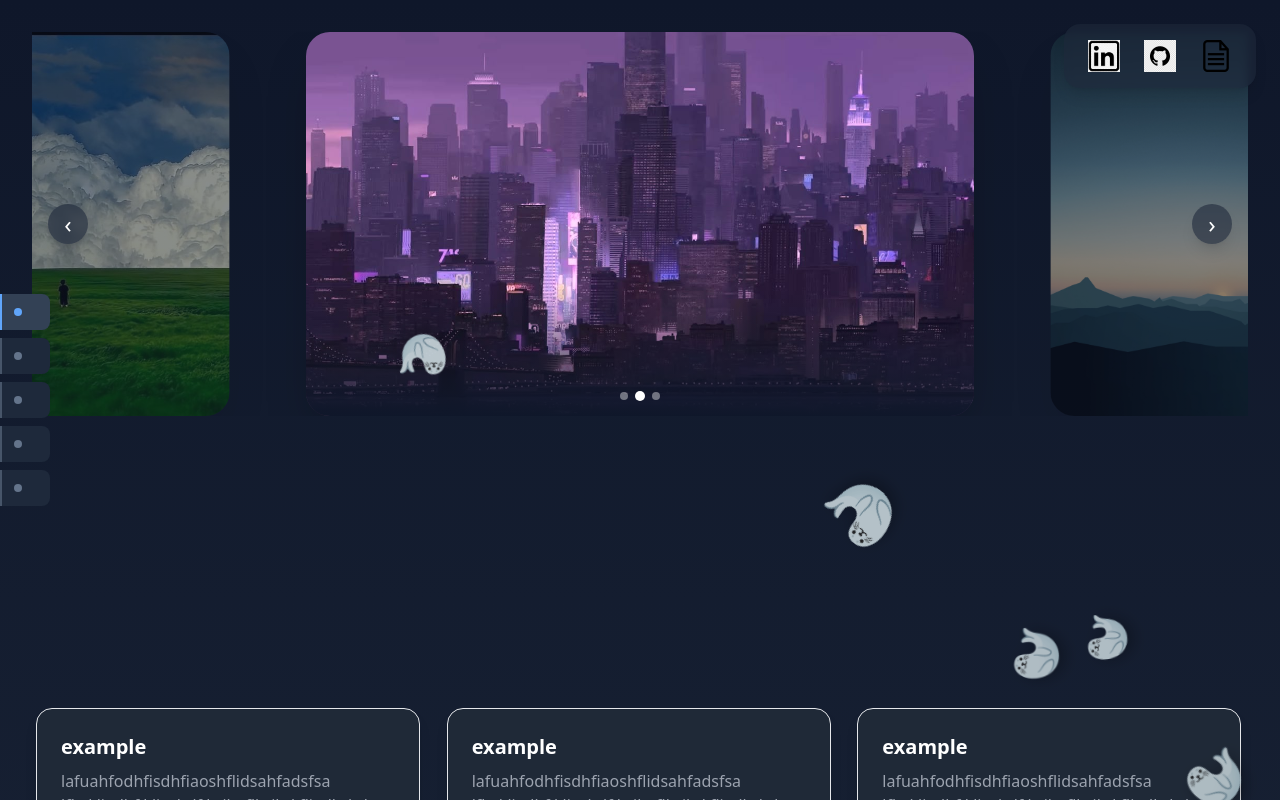
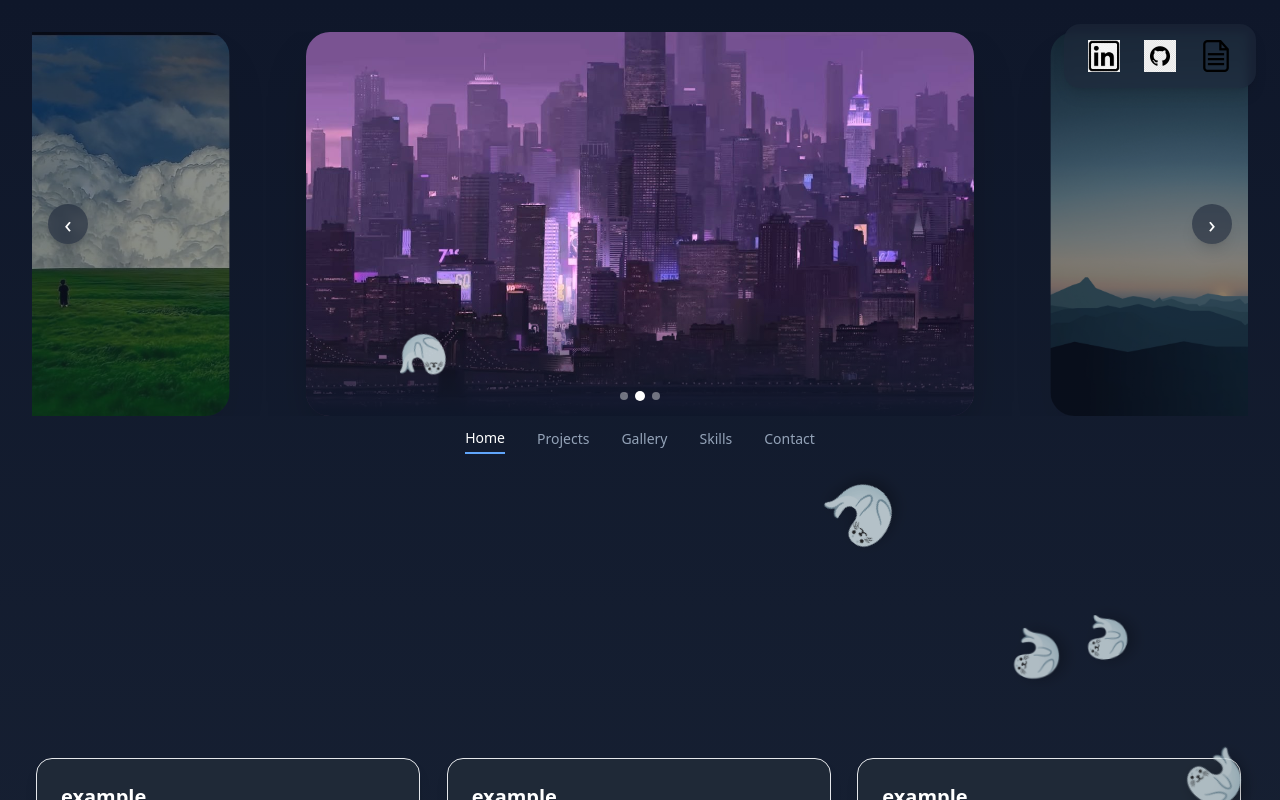
Before and after one commit to ChristianPuello/portfolio, a React (Vite) app: page / in a window 1280 px wide. Shown: the top 800 px of the page. Built offline with nearby package versions, Linux system fonts and the light colour scheme.

Commit message:
reworked sidebar into horizontal

```diff
--- a/src/App.tsx
+++ b/src/App.tsx
@@ -27,7 +27,7 @@ function App() {
     <>
       <FallingSeals />
       <div className="min-h-screen bg-gradient-to-b from-slate-900 via-slate-800 to-slate-90 text-white">
-        <Sidebar />
+
 
         <div
           onMouseEnter={() => setIslandHovered(true)}
@@ -46,6 +46,8 @@ function App() {
         <section id="top" className="px-8 pt-8 max-w-9xl mx-auto">
           <Hero images={images} />
         </section>
+
+        <Sidebar />
 
 
         <section id="1" className="py-64">
--- a/src/components/Sidebar.tsx
+++ b/src/components/Sidebar.tsx
@@ -10,15 +10,13 @@ const sections = [
 
 export default function Sidebar() {
   const [active, setActive] = useState("")
-  const [hovered, setHovered] = useState(false)
+  const [stuck, setStuck] = useState(false)
 
   useEffect(() => {
     const observer = new IntersectionObserver(
       (entries) => {
         entries.forEach((entry) => {
-          if (entry.isIntersecting) {
-            setActive(entry.target.id)
-          }
+          if (entry.isIntersecting) setActive(entry.target.id)
         })
       },
       { threshold: 0.1 }
@@ -32,39 +30,41 @@ export default function Sidebar() {
     return () => observer.disconnect()
   }, [])
 
+  useEffect(() => {
+    const handleScroll = () => {
+      const hero = document.getElementById("top")
+      if (hero) {
+        const bottom = hero.getBoundingClientRect().bottom
+        setStuck(bottom <= 60)
+      }
+    }
+    window.addEventListener("scroll", handleScroll)
+    return () => window.removeEventListener("scroll", handleScroll)
+  }, [])
+
   return (
     <div
-      className="fixed top-1/2 left-0 -translate-y-1/2 z-40 flex flex-col gap-2"
-      onMouseEnter={() => setHovered(true)}
-      onMouseLeave={() => setHovered(false)}
+      className={`z-40 transition-all duration-300 ${
+        stuck
+          ? "fixed top-0 left-0 right-0 bg-slate-800/80 backdrop-blur-sm shadow-lg"
+          : "relative bg-transparent"
+      }`}
     >
+      <nav className="flex items-center justify-center gap-8 px-8 py-3">
         {sections.map(({ id, label }) => (
           <a
             key={id}
             href={`#${id}`}
-          className={`flex items-center gap-3 py-2 pr-4 pl-3 transition-all duration-300 rounded-r-lg group
-            ${active === id
-              ? "bg-slate-700 border-l-2 border-blue-400"
-              : "bg-slate-800 border-l-2 border-slate-600 hover:border-blue-400"
+            className={`text-sm font-medium transition-all duration-200 pb-1 ${
+              active === id
+                ? "text-white border-b-2 border-blue-400"
+                : "text-slate-400 hover:text-white"
             }`}
           >
-          {/* dot indicator */}
-          <span
-            className={`w-2 h-2 rounded-full flex-shrink-0 transition-colors duration-300 ${
-              active === id ? "bg-blue-400" : "bg-slate-500 group-hover:bg-blue-400"
-            }`}
-          />
-
-          {/* label - slides in on hover */}
-          <span
-            className={`text-sm font-medium whitespace-nowrap overflow-hidden transition-all duration-300 ${
-              active === id ? "text-white" : "text-slate-400 group-hover:text-white"
-            } ${hovered ? "max-w-xs opacity-100" : "max-w-0 opacity-0"}`}
-          >
             {label}
-          </span>
           </a>
         ))}
+      </nav>
     </div>
   )
 }
```
Lines whose indentation alone changed are shown as unchanged.
